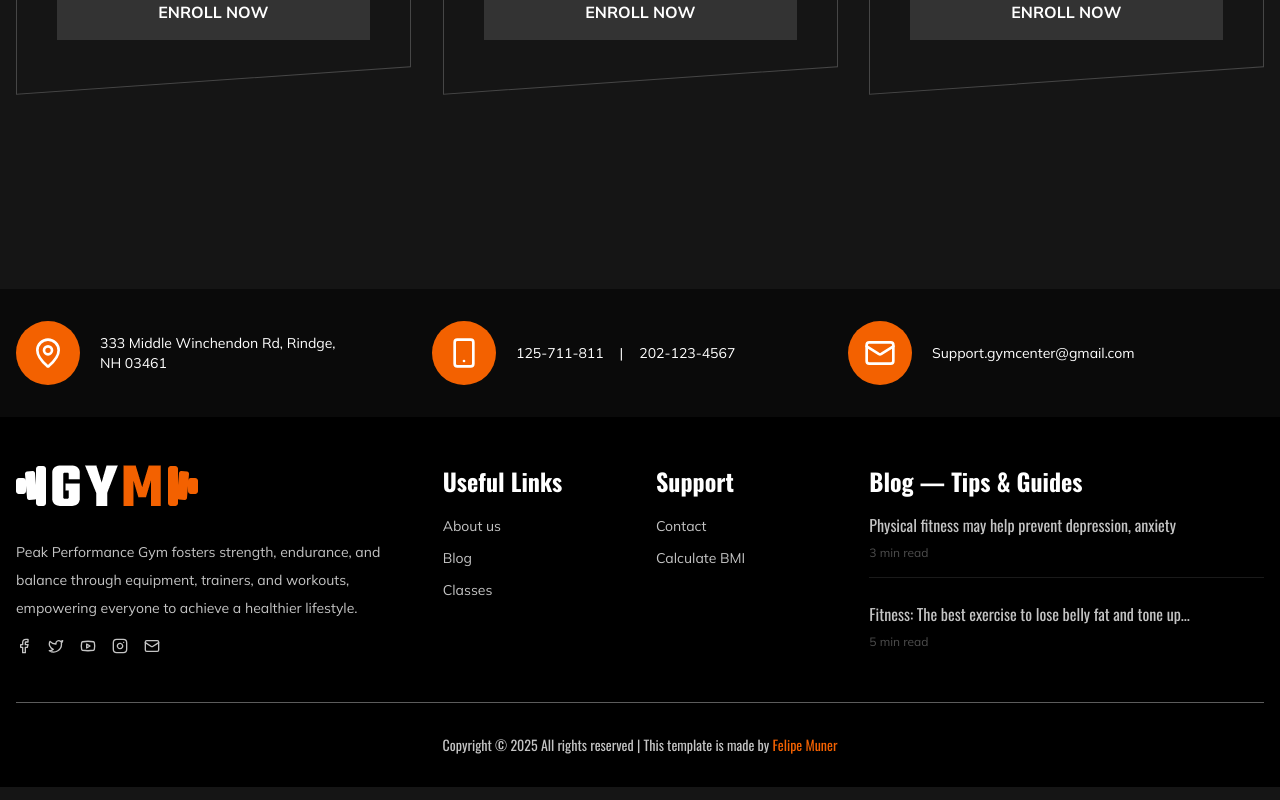
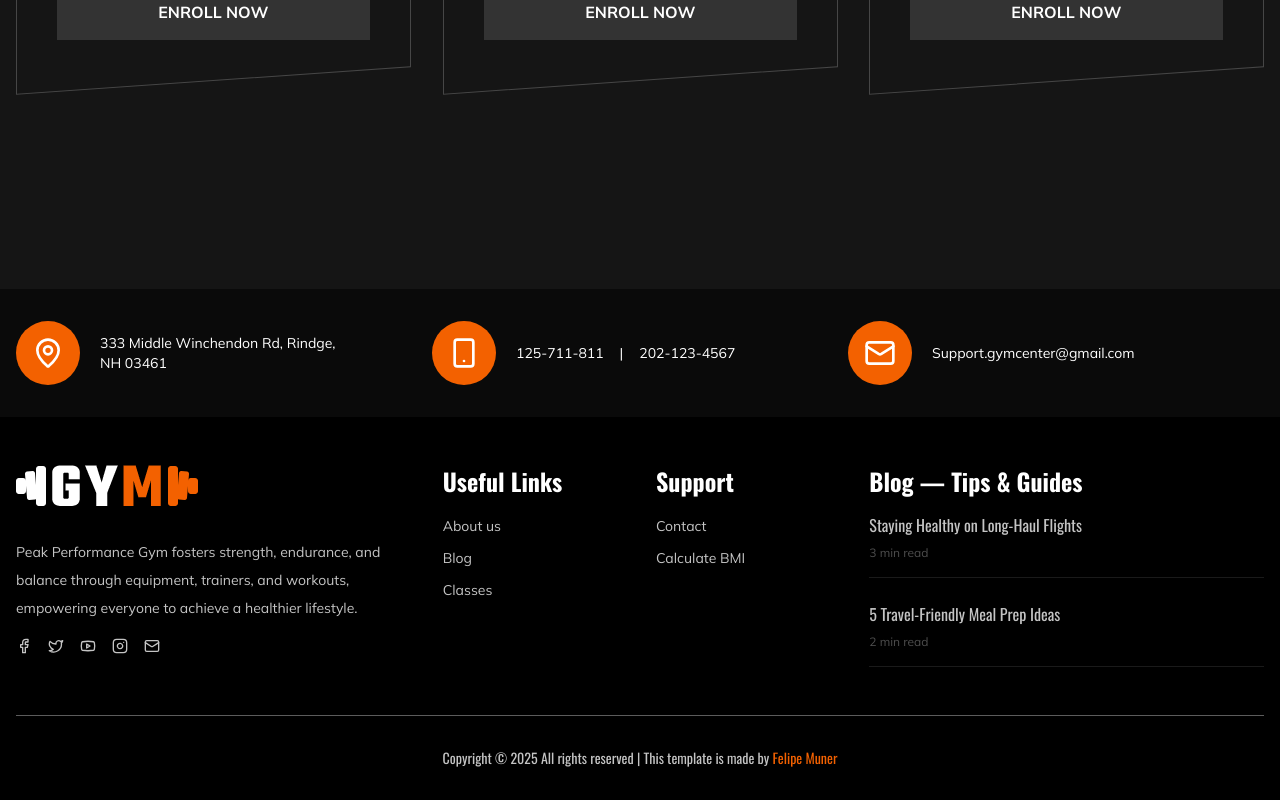
Before and after one commit to felipe-muner/podium-gym, a Next.js app: page /pricing in a window 1280 px wide. Shown: the part 2033-2833 px from the top of the page. Built offline with nearby package versions, Linux system fonts and the light colour scheme.

Commit message:
feat: show footer blogs posts dynamically

```diff
--- a/components/Blog/data.tsx
+++ b/components/Blog/data.tsx
@@ -1,15 +1,14 @@
-// data/blogPosts.ts
-
-// 1. Define an interface for your blog post structure (now with date)
+// 1. Define an interface for your blog post structure (with readTime)
 export interface BlogPost {
   slug: string;
   title: string;
   date: string;
   excerpt: string;
   content: string;
+  readTime: number; // Added readTime property
 }
 
-// 2. Create an array of BlogPost objects (5 posts with dates)
+// 2. Create an array of BlogPost objects (5 posts with readTime)
 export const blogPosts: BlogPost[] = [
   {
     slug: "5-essential-workouts-for-busy-travelers",
@@ -27,6 +26,7 @@ export const blogPosts: BlogPost[] = [
       </ol>
       <p>Incorporating any of these five workouts into your day—morning, noon, or night—keeps your routine on track and your body in shape.</p>
     `,
+    readTime: 3, // Estimated based on word count
   },
   {
     slug: "keep-your-diet-on-track-while-on-the-road",
@@ -43,6 +43,7 @@ export const blogPosts: BlogPost[] = [
       </ul>
       <p>Whether you're flying cross-country or road-tripping to a new destination, these tips help you maintain a balanced diet on the go.</p>
     `,
+    readTime: 2, // Estimated based on word count
   },
   {
     slug: "best-gym-hacks-for-travelers",
@@ -59,6 +60,7 @@ export const blogPosts: BlogPost[] = [
       </ol>
       <p>By implementing these simple hacks, you'll stay consistent with your fitness routine, even when your schedule is anything but predictable.</p>
     `,
+    readTime: 3,
   },
   {
     slug: "5-travel-friendly-meal-prep-ideas",
@@ -76,6 +78,7 @@ export const blogPosts: BlogPost[] = [
       </ul>
       <p>Plan ahead, pack them in meal-prep containers, and keep them chilled with an insulated bag to ensure you always have a healthy option on hand.</p>
     `,
+    readTime: 2,
   },
   {
     slug: "staying-healthy-on-long-haul-flights",
@@ -93,5 +96,6 @@ export const blogPosts: BlogPost[] = [
       </ol>
       <p>With the right planning and a few healthy habits, you'll step off the plane feeling far more refreshed and ready for your destination.</p>
     `,
+    readTime: 3,
   },
 ];
--- a/components/Footer/Footer.tsx
+++ b/components/Footer/Footer.tsx
@@ -3,8 +3,15 @@ import Link from "next/link";
 import { APP_NAME } from "@/constants";
 import Image from "next/image";
 import { ContactData } from "@/components/ContactData";
+import { blogPosts } from "../Blog/data";
+
 
 const Footer: React.FC = () => {
+  // Sort blog posts by date and take the latest 2
+  const latestBlogPosts = [...blogPosts]
+    .sort((a, b) => new Date(b.date).getTime() - new Date(a.date).getTime())
+    .slice(0, 2);
+
   return (
     <>
       <ContactData />
@@ -68,7 +75,6 @@ const Footer: React.FC = () => {
                   <Mail size={16} />
                 </Link>
               </div>
-
             </div>
 
             {/* col-lg-2 col-md-3 col-sm-6 (Useful Links) */}
@@ -114,33 +120,21 @@ const Footer: React.FC = () => {
             <div className="w-full px-4 md:w-1/2 lg:w-1/3">
               <h4 className="text-white font-semibold text-2xl mb-4">Blog — Tips & Guides</h4>
               <div className="space-y-6">
-                <div className="border-b border-[#1a1a1a] pb-4">
+                {latestBlogPosts.map((post) => (
+                  <div key={post.slug} className="border-b border-[#1a1a1a] pb-4">
                     <h6 className="mb-2">
-                    <a
-                      href="#"
+                      <Link
+                        href={`/blog/${post.slug}`}
                         className="text-brand-gray-light text-base leading-6"
                       >
-                      Physical fitness may help prevent depression, anxiety
-                    </a>
+                        {post.title}
+                      </Link>
                     </h6>
                     <ul className="text-xs text-brand-gray-darker font-mulish">
-                    <li>3 min read</li>
+                      <li>{post.readTime} min read</li>
                     </ul>
                   </div>
-                <div>
-                  <h6 className="mb-2">
-                    <a
-                      href="#"
-                      className="text-brand-gray-light text-base leading-6"
-                    >
-                      Fitness: The best exercise to lose belly fat and tone
-                      up...
-                    </a>
-                  </h6>
-                  <ul className="text-xs text-brand-gray-darker font-mulish">
-                    <li>5 min read</li>
-                  </ul>
-                </div>
+                ))}
               </div>
             </div>
           </div>
```
Lines whose indentation alone changed are shown as unchanged.
